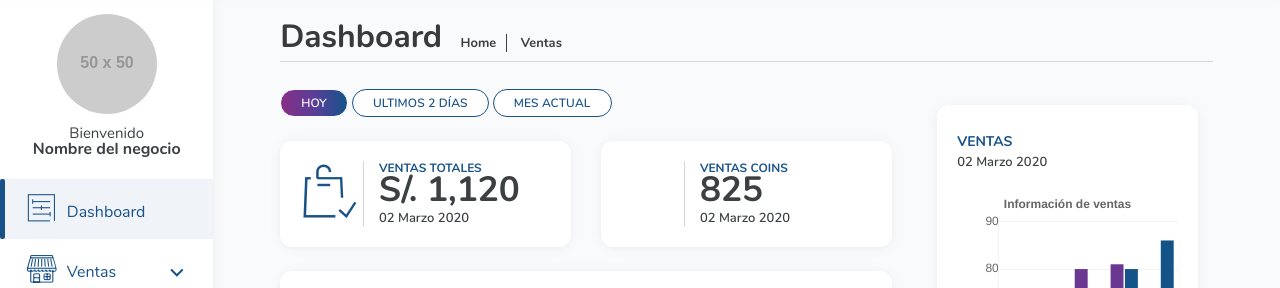
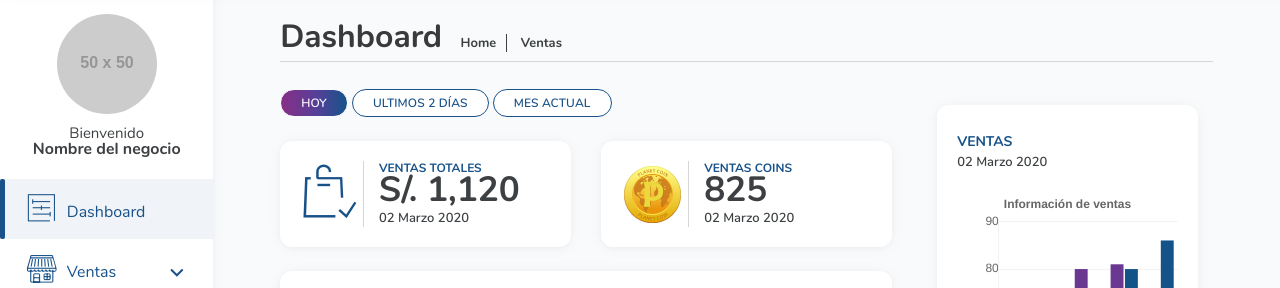
Before and after one commit to sofiavillazon/planetatienda, a website: page home.html in a window 1280 px wide. Shown: the part 66-354 px from the top of the page. Drawn offline with nearby package versions, Linux system fonts and the light colour scheme; files that its build step writes are made by us from their sources; the site is published under a folder, as on GitHub Pages, so addresses that start at the root find nothing; placeholder pictures from the web are drawn by us; files whose address does not match are found by name.

Commit message:
ajuste en ruta de img

```diff
--- a/home.html
+++ b/home.html
@@ -125,7 +125,7 @@
                       <div class="bgContainer mt-4">
                         <div class="d-flex justify-content-between flex-wrap flex-md-nowrap align-items-center ">
                           <div class="planetCoin  justify-content-start">
-                            <img class="icon-info" src="/images/planetCoin.png" alt="" class="">
+                            <img class="icon-info" src="images/planetCoin.png" alt="" class="">
                           </div>
                           <div class="planetCoin tittle borderl col-md-9 justify-content-end" >
                             <p> VENTAS COINS</p>
```
